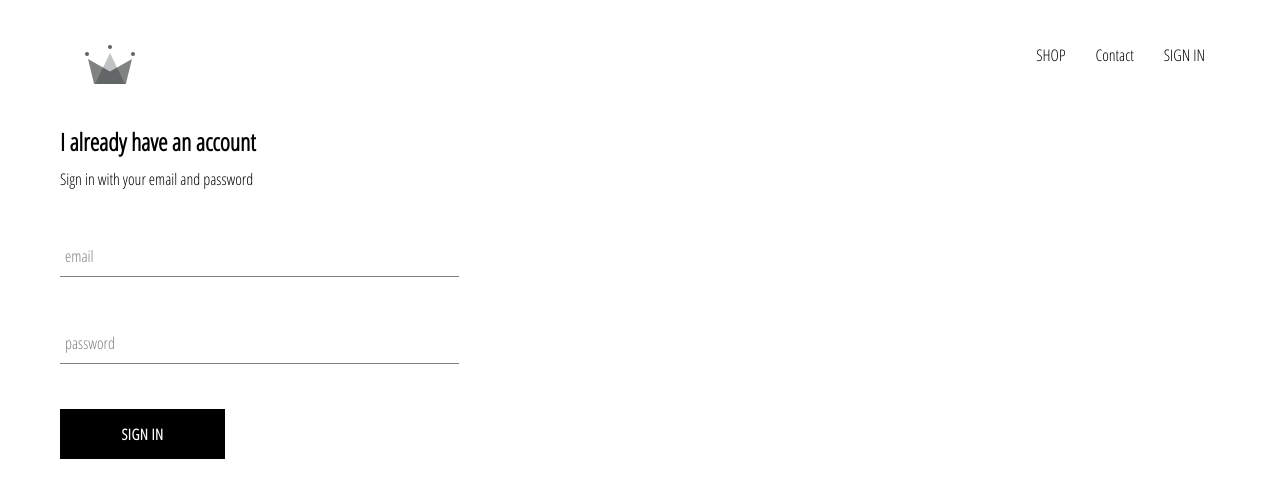
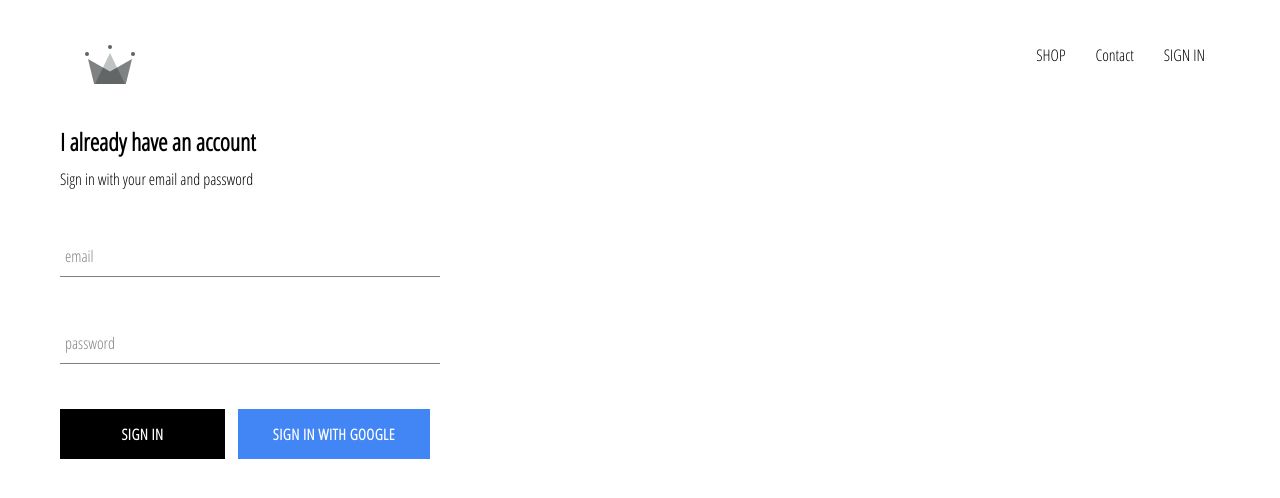
Before and after one commit to MohamedAhmed122/Shoty-Clothing, a React (Create React App) app: page /sign in a window 1280 px wide. Shown: the top 498 px of the page. Built offline with nearby package versions, Linux system fonts and the light colour scheme; no server answers.

Commit message:
add google Authentication for sig in&out

```diff
--- a/package.json
+++ b/package.json
@@ -6,6 +6,7 @@
     "@testing-library/jest-dom": "^4.2.4",
     "@testing-library/react": "^9.5.0",
     "@testing-library/user-event": "^7.2.1",
+    "firebase": "^7.14.4",
     "node-sass": "^4.14.1",
     "react": "^16.13.1",
     "react-dom": "^16.13.1",
--- a/src/App.css
+++ b/src/App.css
@@ -6,3 +6,6 @@
     text-decoration: none;
 color: black;
 }
+*{
+    box-sizing: border-box;
+}
--- a/src/App.js
+++ b/src/App.js
@@ -1,16 +1,37 @@
 import React from 'react';
 import './App.css';
 import { Switch, Route } from 'react-router-dom';
-
 import HomePage from "./Pages/HomePage.Component/HomePage.component"
 import ShopPage from "./Pages/ShopPage/ShopPage.component"
-import SignPage from "./Pages/Sign-inand-out/Sign-inand-out.component"
+import SignPage from "./Pages/SignIn-Page/SignIn-Page"
 import Header from "./Components/Header/Headr.component"
+import {auth} from "./firebase/firebase.utils"
 
-function App() {
+class App extends React.Component {
+  constructor() {
+    super()
+    this.state={
+      currentUser: null
+    }
+  }
+
+  unsubscribeFromAuth =null;
+
+  componentDidMount(){
+   this.unsubscribeFromAuth = auth.onAuthStateChanged( user =>{
+      this.setState({currentUser : user })
+      console.log(user);
+    })
+  }
+
+  componentWillUnmount(){
+    this.unsubscribeFromAuth();
+  }
+
+  render(){
     return (
       <div className="App">
-       <Header />
+         <Header currentUser={this.state.currentUser} />
          <Switch>
           <Route exact path='/' component={HomePage} />
           <Route path='/hats' component={HatsPage} />
@@ -21,6 +42,8 @@
     );
   }
 
+}
+
 export default App;
 
 const HatsPage = () => (
--- a/src/Components/Header/Header.Style.scss
+++ b/src/Components/Header/Header.Style.scss
@@ -20,6 +20,7 @@
 
     .option {
       padding: 10px 15px;
+      cursor: pointer;
     }
   }
 }
--- a/src/Components/Header/Headr.component.jsx
+++ b/src/Components/Header/Headr.component.jsx
@@ -1,10 +1,11 @@
 import React from "react";
 import { Link } from "react-router-dom";
 import { ReactComponent as Logo } from "../../assets/image/original.svg";
+import { auth } from "../../firebase/firebase.utils";
 
-import "./Header.Style.scss"
+import "./Header.Style.scss";
 
-const Header = () => (
+const Header = ({ currentUser }) => (
   <div className="header">
     <Link to="/" className="logo-container">
       <Logo className="logo" />
@@ -16,9 +17,15 @@
       <Link className="option" to="/contact">
         Contact
       </Link>
-      <Link className="option" to="/sign">
-        SIGN IN
-      </Link>
+      {currentUser ? (
+        <div className="option" onClick={() => auth.signOut()}>
+          SIGN OUT
+        </div>
+      ) : (
+        <Link className="option" to="/sign">
+          SIGN IN
+        </Link>
+      )}
     </div>
   </div>
 );
--- a/src/Components/Sign-in/Sign-in-component.jsx
+++ b/src/Components/Sign-in/Sign-in-component.jsx
@@ -2,6 +2,7 @@
 
 import FormInput from '../Form-input/Form-input'
 import CustomButton from "../custom-button/custtom-button.component"
+import {signInWithGoogle} from "../../firebase/firebase.utils"
 import "./Sign-in.style.scss";
 
 class SignIn extends React.Component {
@@ -50,11 +51,12 @@
             label ="password"
             handleChange={this.handleChange}
           />
+          <div className='buttons'>
+            <CustomButton type="submit" >Sign in</CustomButton>
+            <CustomButton onClick={signInWithGoogle} isGoogleSignedIn>sign in with google</CustomButton>
+          </div>
+        </form>
 
-          <CustomButton type="submit" >
-              Sign in
-          </CustomButton>
-        </form>
       </div>
     );
   }
--- a/src/Components/Sign-in/Sign-in.style.scss
+++ b/src/Components/Sign-in/Sign-in.style.scss
@@ -1,9 +1,14 @@
 .sign-in{
-    width: 30vw;
+    width: 380px;
     display: flex;
     flex-direction: column;
 
     .title{
         margin: 10px 0;
     }
+    .buttons{
+        display: flex;
+        justify-content: space-between;
+
+    }
 }
--- a/src/Components/custom-button/custom-button.style.scss
+++ b/src/Components/custom-button/custom-button.style.scss
@@ -13,10 +13,20 @@
     font-weight: bolder;
     border: none;
     cursor: pointer;
+    margin-right: 10px;
 
     &:hover {
       background-color: white;
       color: black;
       border: 1px solid black;
     }
+    &.google-sign{
+      background-color: #4285f4;
+      color: white;
+
+      &:hover{
+        background-color: #357ae8;
+        border: none;
+      }
+    }
   }
--- a/src/Components/custom-button/custtom-button.component.jsx
+++ b/src/Components/custom-button/custtom-button.component.jsx
@@ -2,8 +2,11 @@
 
 import "./custom-button.style.scss";
 
-const CustomButton = ({ children, ...Props }) => (
-  <button className="custom-button" {...Props}>
+const CustomButton = ({ children, isGoogleSignedIn, ...Props }) => (
+  <button
+    className={`${isGoogleSignedIn ? "google-sign" : ""} custom-button`}
+    {...Props}
+  >
     {children}
   </button>
 );
--- a/src/Pages/Sign-inand-out/Sign-inand-out.component.jsx
+++ b/src/Pages/SignIn-Page/SignIn-Page.jsx
@@ -1,6 +1,6 @@
 import React from "react";
 import SigIn from "../../Components/Sign-in/Sign-in-component";
-import "./Sign-inand-out.style.scss";
+import "./SignIn-style.scss";
 
 const SignPage = () => (
   <div>
--- /dev/null
+++ b/src/firebase/firebase.utils.js
@@ -0,0 +1,25 @@
+import firebase from 'firebase/app';
+import 'firebase/firestore';
+import 'firebase/auth';
+
+const firebaseConfig = {
+    apiKey: "AIzaSyBmPKBAw8wRb8wGDanbBk3PAcM92KrSL3Q",
+    authDomain: "shoty-db.firebaseapp.com",
+    databaseURL: "https://shoty-db.firebaseio.com",
+    projectId: "shoty-db",
+    storageBucket: "shoty-db.appspot.com",
+    messagingSenderId: "1050371229893",
+    appId: "1:1050371229893:web:3db3789cc62e760b43c8ac",
+    measurementId: "G-QL6GXD9J50"
+  };
+  // Initialize Firebase
+  firebase.initializeApp(firebaseConfig);
+
+  export const auth = firebase.auth();
+  export const firestore = firebase.firestore();
+
+  const provider = new firebase.auth.GoogleAuthProvider();
+  provider.setCustomParameters({ prompt: 'select_account' });
+  export const signInWithGoogle = () => auth.signInWithPopup(provider);
+
+  export default firebase;
```
Also changed, not shown: src/Pages/SignIn-Page/SignIn-style.scss (added), 1 other file (tests, documents, lock files or other folders). Lines whose indentation alone changed are shown as unchanged.
